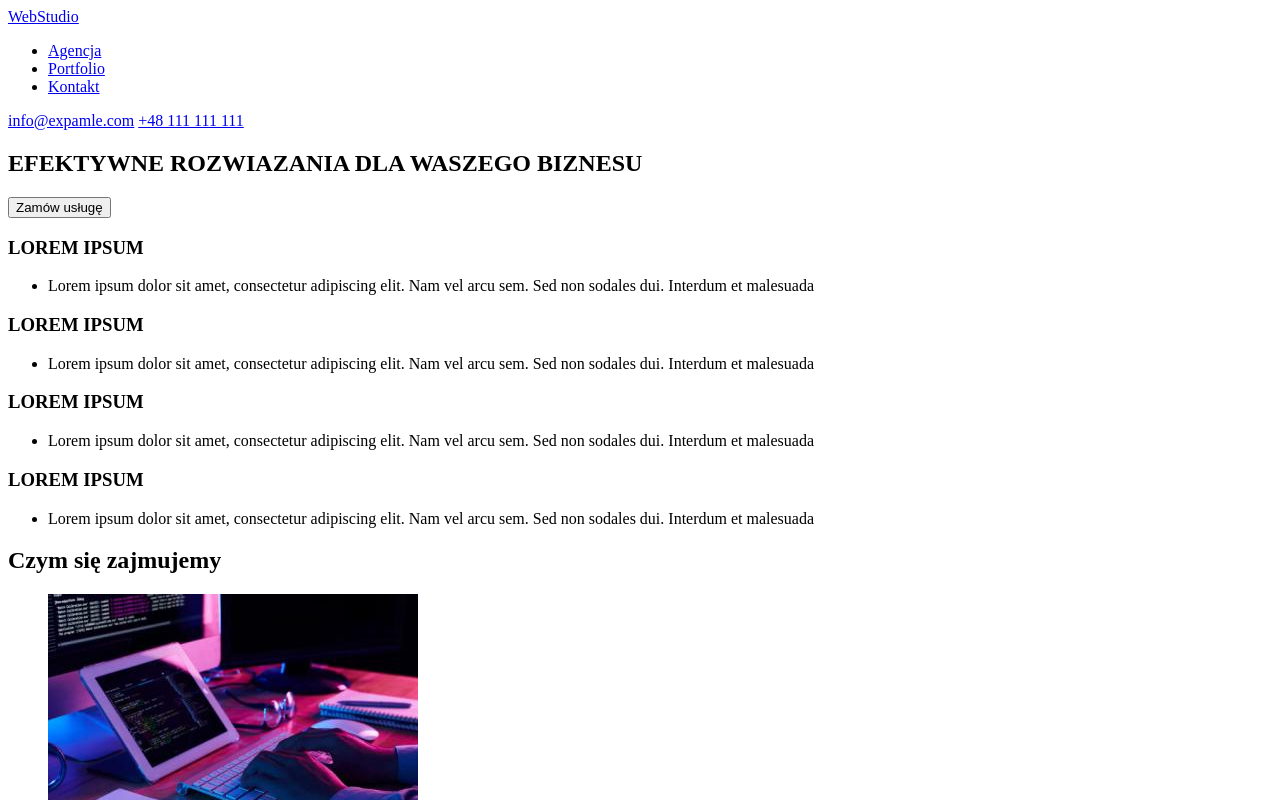
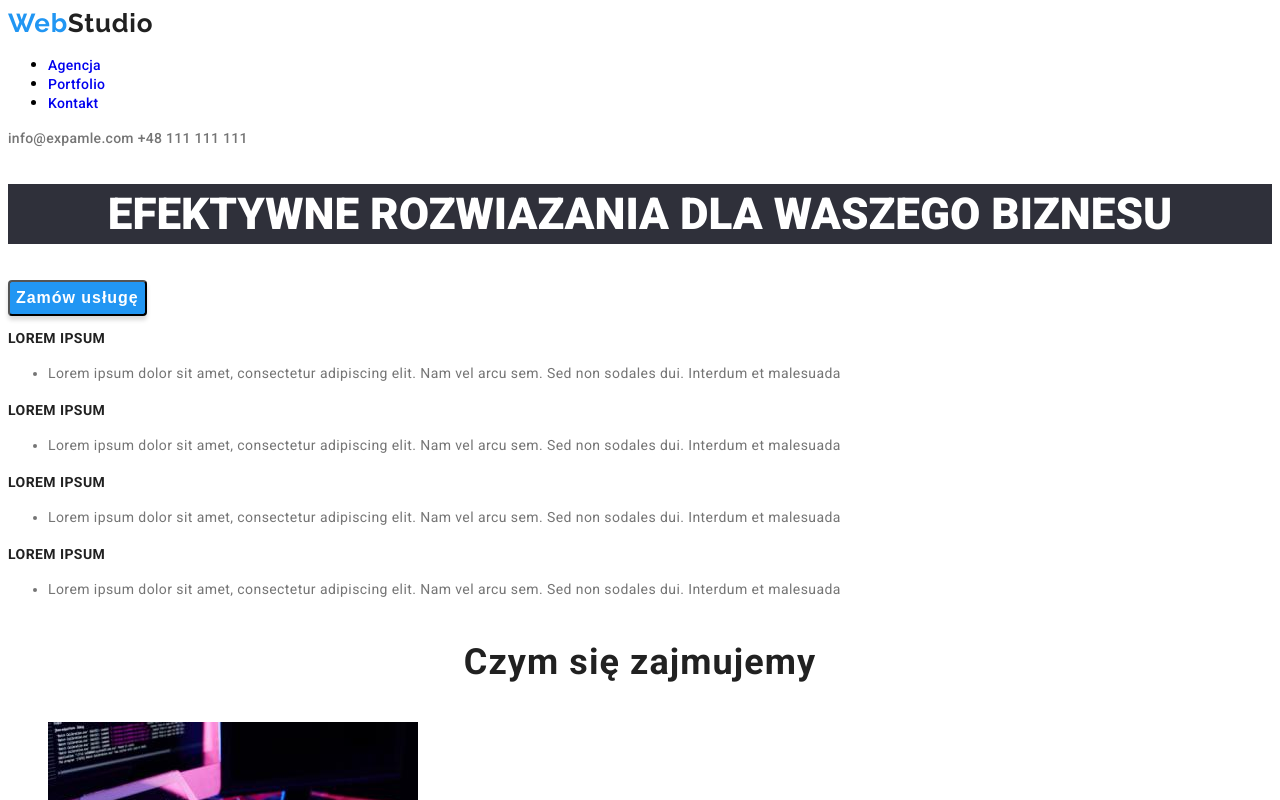
Before and after one commit to KlaudiaK0205/goit-markup-hw-02, a plain HTML site: page index.html in a window 1280 px wide. Shown: the top 800 px of the page. Drawn offline with Linux system fonts and the light colour scheme; the site is published under a folder, as on GitHub Pages, so addresses that start at the root find nothing.

Commit message:
Update index.html

```diff
--- a/index.html
+++ b/index.html
@@ -4,7 +4,7 @@
     <meta charset="UTF-8">
     <meta http-equiv="X-UA-Compatible" content="IE=edge">
     <meta name="viewport" content="width=device-width, initial-scale=1.0">
-    <link rel="stylesheet" href="/css/style.css">
+    <link rel="stylesheet" href="./css/style.css">
     <link rel="preconnect" href="https://fonts.googleapis.com">
     <link rel="preconnect" href="https://fonts.gstatic.com" crossorigin>
     <link href="https://fonts.googleapis.com/css2?family=Raleway:wght@700&family=Roboto:wght@400;500;700;900&display=swap"
@@ -23,7 +23,7 @@
                 <a class="navigation-list-link" href="#">Agencja</a>
             </li>
             <li class="navigation-list-item">
-                <a class="navigation-list-link" href="/portfolio.html">Portfolio</a>
+                <a class="navigation-list-link" href="./portfolio.html">Portfolio</a>
             </li>
             <li class="navigation-list-item">
                 <a class="navigation-list-link" href="#">Kontakt</a>
```
